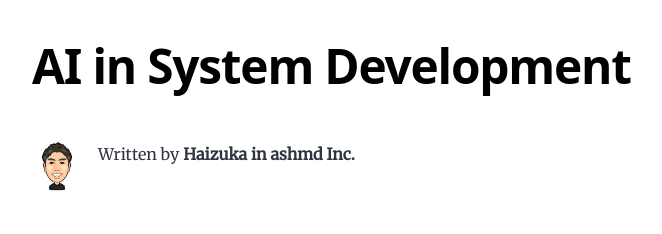
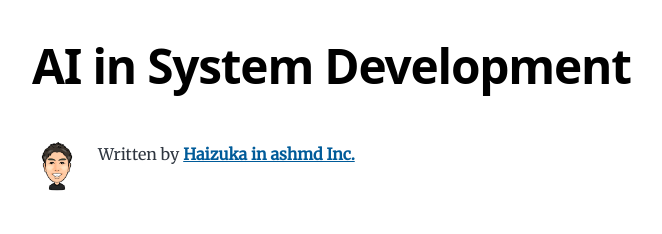
Before and after one commit to ashmd-biz/techblog, a Gatsby site: page / in a window 1280 px wide. Shown: the top 234 px of the page, without its empty margins (292-954 px from the left). Built offline with nearby package versions, Linux system fonts and the light colour scheme; Gatsby itself is replaced by a stand-in of ours.

Commit message:
HPへの導線を一応作る

```diff
--- a/gatsby-config.js
+++ b/gatsby-config.js
@@ -13,6 +13,7 @@ module.exports = {
     author: {
       name: `Haizuka in ashmd Inc.`,
       summary: `受託システム開発会社`,
+      url: `https://www.ashmd.biz`,
     },
     description: `主にAIを活用したプログラミング、システム開発の技術ブログ等`,
     siteUrl: `https://ashmd-biz.github.io/techblog/`,
--- a/src/components/bio.js
+++ b/src/components/bio.js
@@ -16,6 +16,7 @@ const Bio = () => {
         siteMetadata {
           author {
             name
+            url
             summary
           }
           social {
@@ -44,7 +45,7 @@ const Bio = () => {
       />
       {author?.name && (
         <p>
-          Written by <strong>{author.name}</strong>
+          Written by <strong><a href={`${author.url}`}>{author.name}</a></strong>
           {` `}
         </p>
       )}
```
